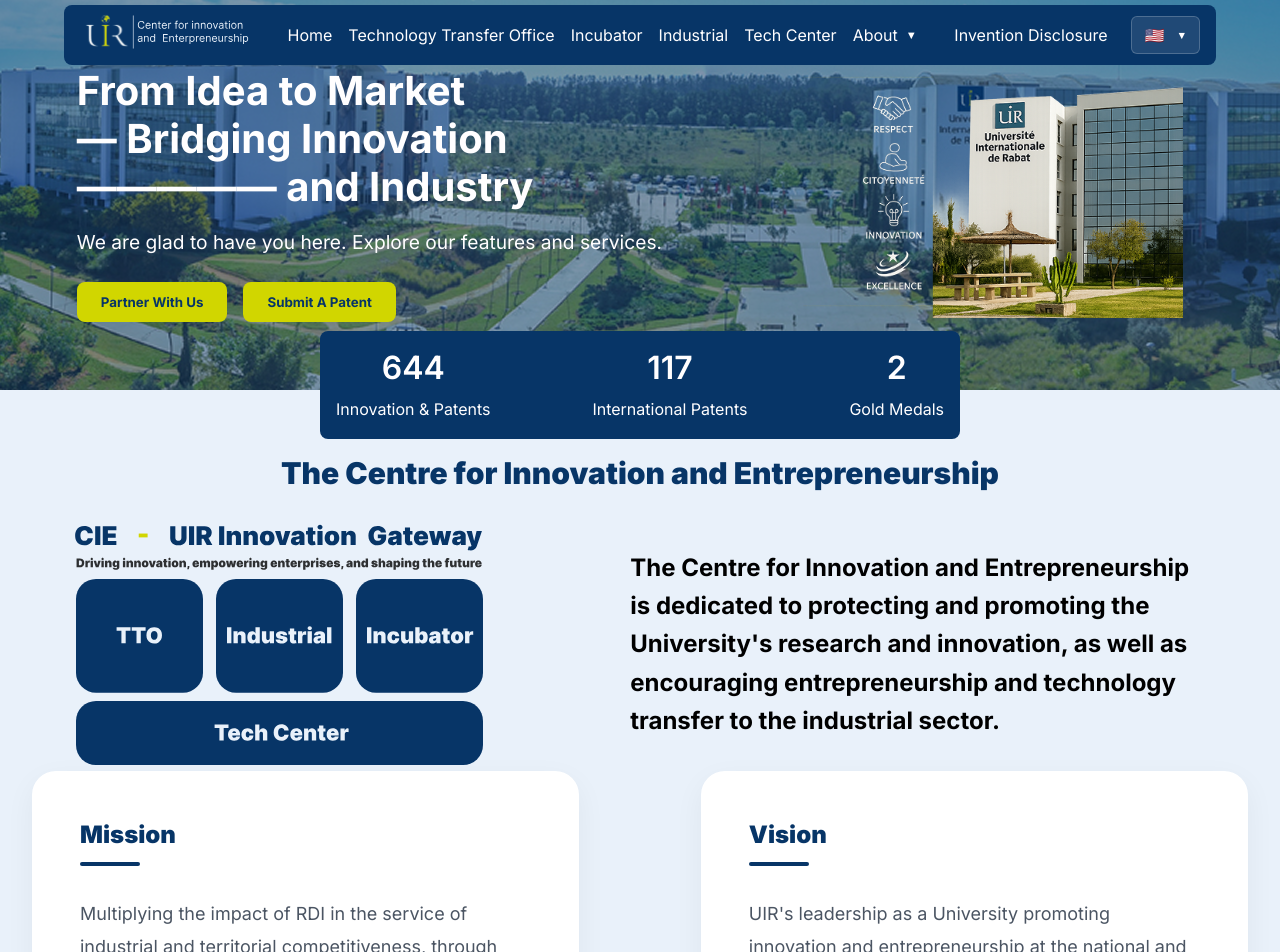
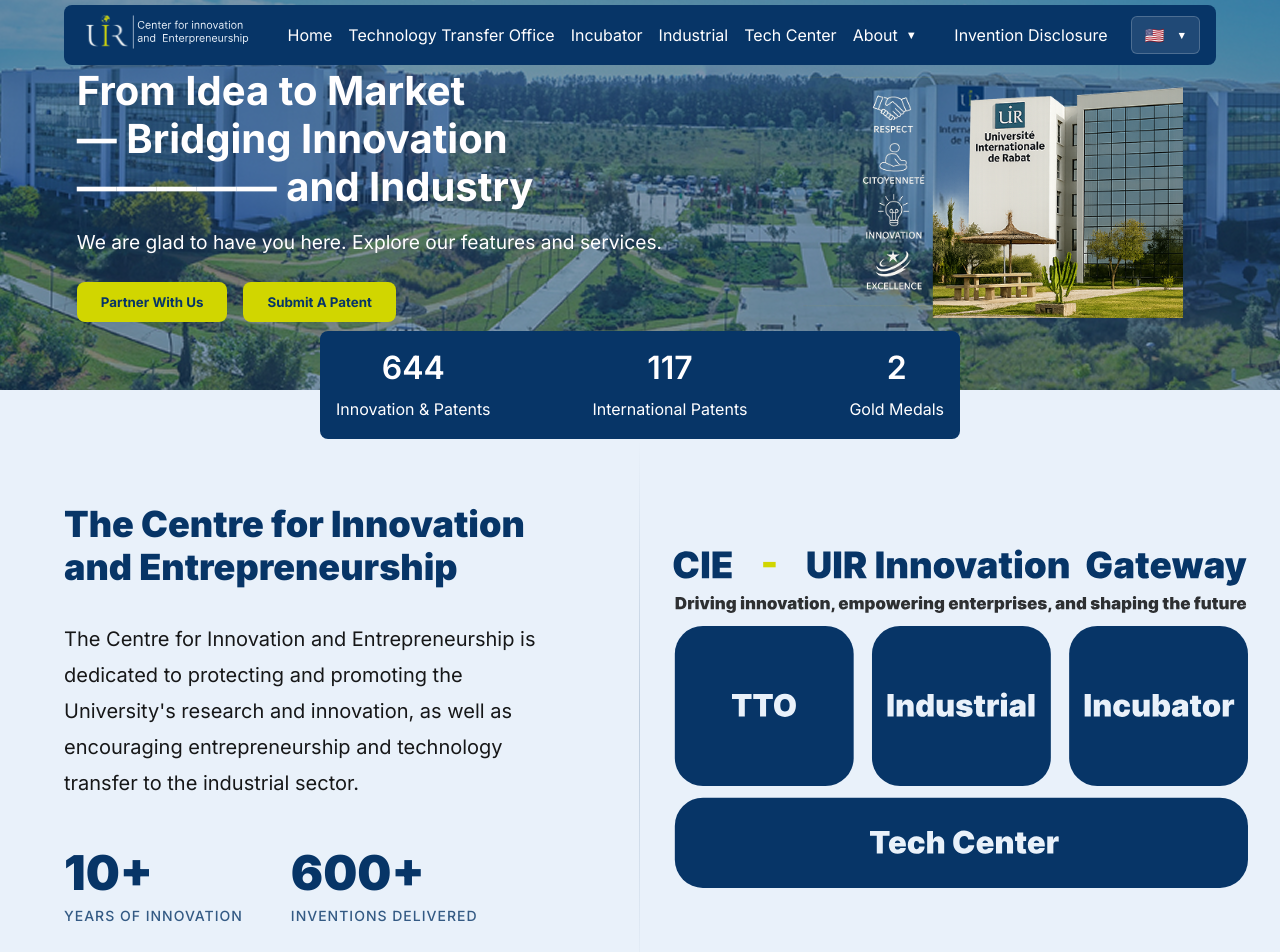
Before and after one commit to yahya-mdarhri/cie_market_frontend, a React (Vite) app: page / in a window 1280 px wide. Shown: the top 952 px of the page. Built offline with nearby package versions, Linux system fonts and the light colour scheme.

Commit message:
refactor: change INtrodection's style and add some metrics

```diff
--- a/src/components/ui/Landing/Introduction/Introduction.css
+++ b/src/components/ui/Landing/Introduction/Introduction.css
@@ -1,43 +1,190 @@
 .Introduction {
+	width: 100%;
+	/* min-height: 100vh; */
 	display: flex;
-	flex-direction: column;
 	align-items: center;
-	justify-content: center;
+	/* background: var(--background-color); */
+	position: relative;
+	overflow: hidden;
+}
+
+.IntroductionGrid {
+	display: grid;
+	grid-template-columns: 1fr 1fr;
 	width: 100%;
-	margin-top: 15px;
+	height: 100%;
+}
+
+.IntroductionText {
+	padding: 4rem;
+	display: flex;
+	align-items: center;
+	position: relative;
+}
+
+.IntroductionText::before {
+	content: '';
+	position: absolute;
+	top: 0;
+	right: 0;
+	width: 1px;
+	height: 100%;
+	background: linear-gradient(to bottom, transparent, var(--primary-color), transparent);
+	opacity: 0.2;
+}
+
+.IntroductionContent {
+	max-width: 600px;
+}
+
+.IntroductionTitle {
+	position: relative;
+	margin-bottom: 2rem;
+}
+
+.TitleLine {
+	position: absolute;
+	top: -20px;
+	left: 0;
+	width: 60px;
+	height: 4px;
+	background: var(--primary-color);
+	border-radius: 2px;
 }
 
 .Introduction h1 {
+	font-size: var(--text-4xl);
+	font-weight: 800;
+	line-height: 1.2;
 	color: var(--primary-color);
-	font-size: var(--text-3xl);
-	font-weight: 900;
-	line-height: 1.3;
+	margin-bottom: 1.5rem;
 }
 
-.IntroductionMain {
-	display: flex;
-	flex-direction: row;
-	justify-content: space-around;
-	width: 100%;
-	margin-top: 2%;
+.Introduction p {
+	font-size: var(--text-xl);
+	line-height: 1.8;
+	color: var(--text-color);
+	opacity: 0.9;
+	margin-bottom: 3rem;
 }
 
-.IntroductionMainLeft {
+.IntroductionMetrics {
 	display: flex;
-	flex-direction: column;
-	width: 45%;
-	justify-content: center;
+	gap: 3rem;
 }
 
-.IntroductionMainLeft p {
-	font-size: var(--text-2xl);
-	font-weight: 700;
-	line-height: 1.6;
-	/* color: var(--primary-color); */
+.Metric {
+	position: relative;
+}
+
+.MetricNumber {
+	font-size: var(--text-5xl);
+	font-weight: 900;
+	color: var(--primary-color);
+	line-height: 1;
+	margin-bottom: 0.5rem;
+}
+
+.MetricLabel {
+	font-size: var(--text-sm);
+	font-weight: 500;
+	color: var(--primary-color);
+	opacity: 0.8;
+	text-transform: uppercase;
+	letter-spacing: 1px;
+}
+
+.IntroductionVisual {
+	position: relative;
+	height: 100%;
+	display: flex;
+	align-items: center;
+	justify-content: center;
+	padding: 2rem;
+}
+
+.VisualContainer {
+	position: relative;
+	width: 100%;
+	height: 100%;
+	max-width: 600px;
+}
+
+.VisualContainer img {
+	position: relative;
+	width: 100%;
+	height: 100%;
+	object-fit: contain;
+	/* z-index: 2; */
+}
+
+
+@keyframes pulse {
+	0% {
+		transform: translate(-50%, -50%) scale(1);
+		opacity: 0.15;
+	}
+	50% {
+		transform: translate(-50%, -50%) scale(1.1);
+		opacity: 0.2;
+	}
+	100% {
+		transform: translate(-50%, -50%) scale(1);
+		opacity: 0.15;
+	}
+}
+
+@media (max-width: 1024px) {
+	.IntroductionText {
+		padding: 3rem;
+	}
+
+	.Introduction h1 {
+		font-size: var(--text-3xl);
+	}
+
+	.Introduction p {
+		font-size: var(--text-lg);
+	}
+
+	.MetricNumber {
+		font-size: var(--text-4xl);
+	}
 }
 
 @media (max-width: 768px) {
-	.IntroductionMainLeft p {
-		font-size: var(--text-xl);
+	.IntroductionGrid {
+		grid-template-columns: 1fr;
+	}
+
+	.IntroductionText {
+		padding: 2rem;
+		text-align: center;
+	}
+
+	.IntroductionText::before {
+		display: none;
+	}
+
+	.TitleLine {
+		left: 50%;
+		transform: translateX(-50%);
+	}
+
+	.IntroductionContent {
+		margin: 0 auto;
+	}
+
+	.IntroductionMetrics {
+		justify-content: center;
+	}
+
+	.IntroductionVisual {
+		padding: 2rem;
+		min-height: 400px;
+	}
+
+	.VisualContainer {
+		max-width: 400px;
 	}
 }
--- a/src/components/ui/Landing/Introduction/Introduction.tsx
+++ b/src/components/ui/Landing/Introduction/Introduction.tsx
@@ -1,27 +1,61 @@
 import './Introduction.css'
+import { motion } from 'framer-motion';
 
 interface IntroductionProps {
-	title: string; // The title of the organization
-	description: string; // The description of the organization
-	image: string; // The side image of the introduction
+	title: string;
+	description: string;
+	image: string;
+	years?: number;
+	inventions?: number;
 }
 
-// This component is used to display the introduction of the organization.
-function Introduction({title, description, image}: IntroductionProps) {
+function Introduction({title, description, image, years, inventions}: IntroductionProps) {
 	return (
-		<div className="Introduction">
-				<h1>{title}</h1>
-				<div className="IntroductionMain">
-					<div className="IntroductionMainRight">
-						<img src={image} alt="" />
+		<section className="Introduction">
+			<div className="IntroductionGrid">
+				<div className="IntroductionText">
+					<motion.div
+						className="IntroductionContent"
+						initial={{ opacity: 0, x: -50 }}
+						animate={{ opacity: 1, x: 0 }}
+						transition={{ duration: 0.8 }}
+					>
+						<div className="IntroductionTitle">
+							<h1>{title}</h1>
+						</div>
+						<p>{description}</p>
+
+						{(years || inventions) && (
+							<div className="IntroductionMetrics">
+								{years && (
+									<div className="Metric">
+										<div className="MetricNumber">{years}+</div>
+										<div className="MetricLabel">Years of Innovation</div>
+									</div>
+								)}
+								{inventions && (
+									<div className="Metric">
+										<div className="MetricNumber">{inventions}+</div>
+										<div className="MetricLabel">Inventions Delivered</div>
+									</div>
+								)}
+							</div>
+						)}
+					</motion.div>
+				</div>
+
+				<motion.div
+					className="IntroductionVisual"
+					initial={{ opacity: 0, scale: 0.9 }}
+					animate={{ opacity: 1, scale: 1 }}
+					transition={{ duration: 0.8, delay: 0.2 }}
+				>
+					<div className="VisualContainer">
+						<img src={image} alt="Introduction" />
 					</div>
-					<div className="IntroductionMainLeft">
-						<p>
-							{description}
-						</p>
-					</div>
-				</div>
+				</motion.div>
 			</div>
+		</section>
 	)
 }
 
--- a/src/pages/landing/home/home.tsx
+++ b/src/pages/landing/home/home.tsx
@@ -114,6 +114,8 @@ function Home() {
 					title="The Centre for Innovation and Entrepreneurship"
 					description="The Centre for Innovation and Entrepreneurship is dedicated to protecting and promoting the University's research and innovation, as well as encouraging entrepreneurship and technology transfer to the industrial sector."
 					image="/home/1.svg"
+					years={10}
+					inventions={600}
 				/>
 				<VisionAndMission
 					mission="Multiplying the impact of RDI in the service of industrial and territorial competitiveness, through The valorization of research results, the promotion of entrepreneurship and the solid partnership with socioeconomic actors "
```
